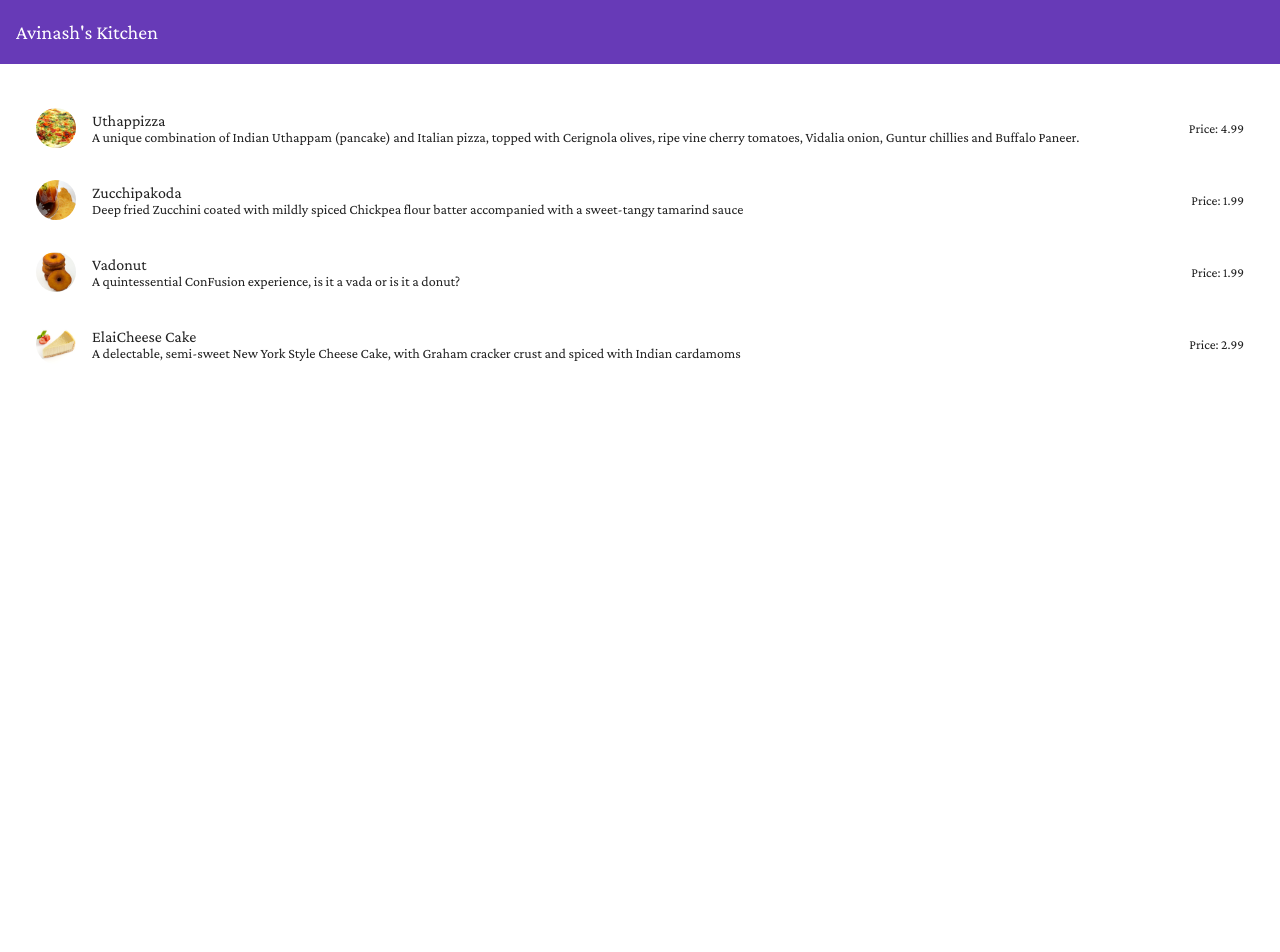
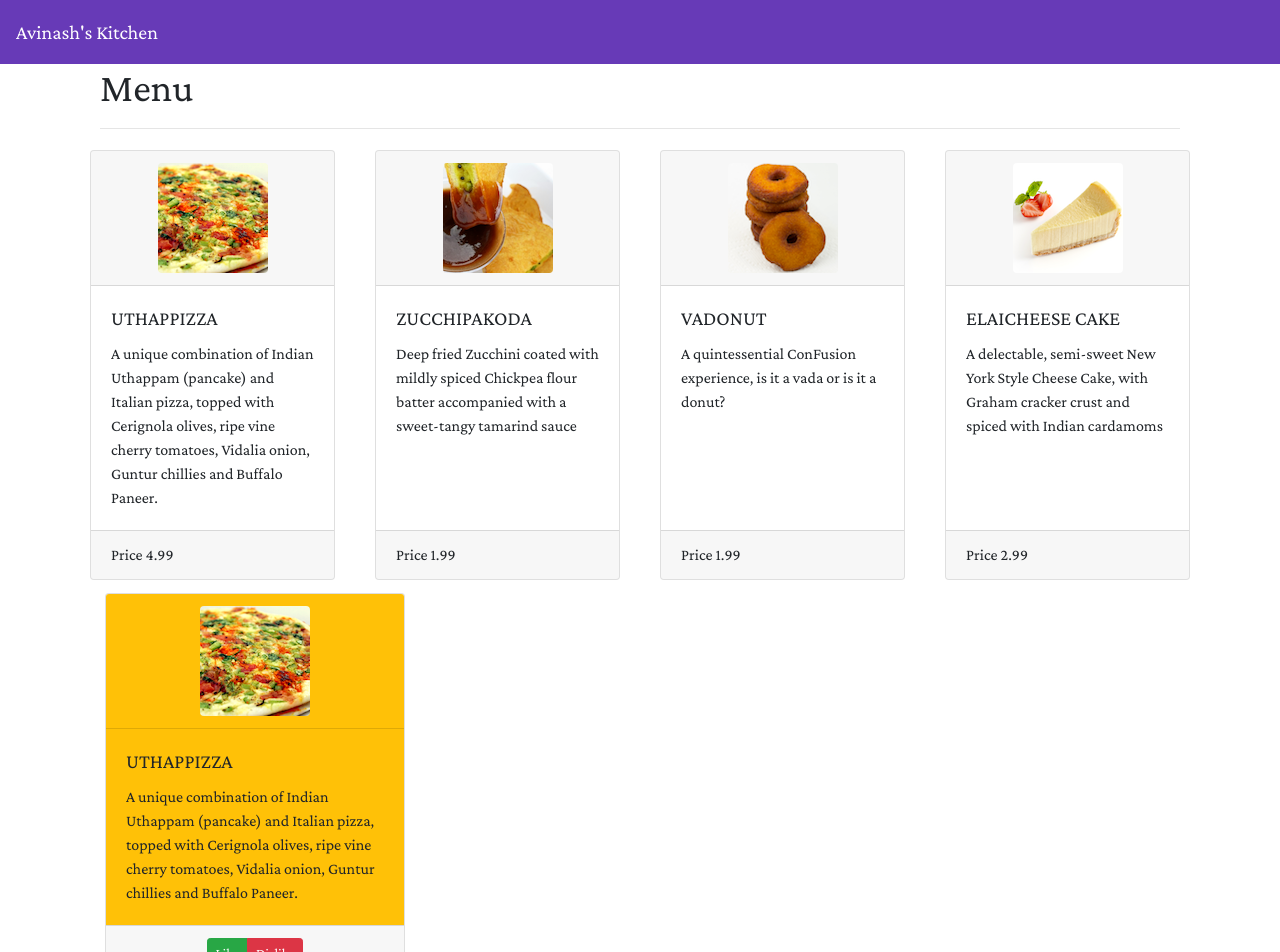
Before and after one commit to tingreavinash/Angular-Confusion, an Angular app: page / in a window 1280 px wide. Shown: the top 952 px of the page. Before the commit the page ends 800 px from the top, so only its background shows below. Built offline with nearby package versions, Linux system fonts and the light colour scheme.

Commit message:
component part 2

```diff
--- a/angular.json
+++ b/angular.json
@@ -7,7 +7,7 @@
       "projectType": "application",
       "schematics": {
         "@schematics/angular:component": {
-          "style": "scss"
+          "style": "css"
         }
       },
       "root": "",
@@ -28,9 +28,14 @@
               "src/assets"
             ],
             "styles": [
-              "src/styles.scss"
+              "src/styles.css",
+              "node_modules/bootstrap/dist/css/bootstrap.min.css"
+
             ],
-            "scripts": []
+            "scripts": [
+
+
+            ]
           },
           "configurations": {
             "production": {
@@ -124,5 +129,10 @@
       }
     }
   },
+  "schematics": {
+    "@schematics/angular:component": {
+      "styleext": "css"
+    }
+  },
   "defaultProject": "conFusion"
 }
--- a/src/app/app.component.ts
+++ b/src/app/app.component.ts
@@ -3,7 +3,7 @@ import { Component } from '@angular/core';
 @Component({
   selector: 'app-root',
   templateUrl: './app.component.html',
-  styleUrls: ['./app.component.scss']
+  styleUrls: ['./app.component.css']
 })
 export class AppComponent {
   title = 'conFusion';
--- a/src/app/app.module.ts
+++ b/src/app/app.module.ts
@@ -3,6 +3,8 @@ import { BrowserModule } from '@angular/platform-browser';
 import { BrowserAnimationsModule } from '@angular/platform-browser/animations';
 import { MatToolbarModule } from '@angular/material/toolbar';
 import { MatListModule } from '@angular/material/list';
+import { MatGridListModule } from '@angular/material/grid-list';
+
 import { FlexLayoutModule } from '@angular/flex-layout';
 import 'hammerjs';
 
@@ -21,7 +23,8 @@ import { MenuComponent } from './menu/menu.component';
     BrowserAnimationsModule,
     MatToolbarModule,
     FlexLayoutModule,
-    MatListModule
+    MatListModule,
+    MatGridListModule
   ],
   providers: [],
   bootstrap: [AppComponent]
--- a/src/app/menu/menu.component.html
+++ b/src/app/menu/menu.component.html
@@ -1,16 +1,54 @@
-<div class="container" fxLayout="column" fxLayoutGap="10px">
+<div class="container" >
+	<div class="container">
+		<h1>Menu</h1>
+		<hr>
+	</div>
 
-	<mat-list fxFlex >
-		<mat-list-item *ngFor="let dish of dishes">
-			<img matListAvatar src="{{dish.image}}" alt="{{dish.name}}">
-			<h1 matLine> {{dish.name}} </h1>
-			<small> Price: {{dish.price }}</small><br>
-			<p matLine>
-				<span>
-				{{dish.description}}
-				</span>
-			</p>
-		</mat-list-item>
-	</mat-list>
+	<div class=" row row-cols-4 mb-2" >
+		<div class="col card-group" *ngFor="let dish of dishes">
+			<div class="card" style="margin: 5px; max-width: 300px" >
+
+				<div class="card-header">
+					<img class="rounded mx-auto d-block" src="{{dish.image}}"
+					alt="{{dish.name}}">
+				</div>
+				<div class="card-body">
+					<h5 class="card-title">{{dish.name | uppercase}}</h5>
+					<p class="card-text"> {{dish.description}} </p>
+				</div>
+				<div class="card-footer">
+					<span>Price {{dish.price}}</span>
+				</div>
+			</div>
+		</div>
+
+	</div>
+
+	<div class="container" *ngIf="selectedDish">
+
+		<div class="card" style="margin: 5px; max-width: 300px" >
+
+				<div class="card-header bg-warning">
+					<img class="rounded mx-auto d-block" src="{{selectedDish.image}}"
+					alt="{{selectedDish.name}}">
+				</div>
+				<div class="card-body bg-warning">
+					<h5 class="card-title">{{selectedDish.name | uppercase}}</h5>
+					<p class="card-text"> {{selectedDish.description}} </p>
+				</div>
+				<div class="card-footer text-center">
+					<div class="btn-group">
+						<button type="button" class="btn btn-sm btn-success"> Like </button>
+						<button type="button" class="btn btn-sm btn-danger"> Dislike </button>
+					</div>
+				</div>
+		</div>
+
+	</div>
+
+
+
+
+
 
 </div>
--- a/src/app/menu/menu.component.ts
+++ b/src/app/menu/menu.component.ts
@@ -1,15 +1,7 @@
 import { Component, OnInit } from '@angular/core';
 import { Dish } from '../shared/dish'
 
-
-@Component({
-  selector: 'app-menu',
-  templateUrl: './menu.component.html',
-  styleUrls: ['./menu.component.scss']
-})
-export class MenuComponent implements OnInit {
-
-	dishes: Dish[]  =[
+const DISHES: Dish[] =[
     {
       id: '0',
       name: 'Uthappizza',
@@ -53,6 +45,18 @@ export class MenuComponent implements OnInit {
     }
 	];
 
+@Component({
+  selector: 'app-menu',
+  templateUrl: './menu.component.html',
+  styleUrls: ['./menu.component.css']
+})
+
+
+export class MenuComponent implements OnInit {
+
+	dishes: Dish[] = DISHES;
+  selectedDish: Dish = DISHES[0];
+
   constructor() { }
 
   ngOnInit(): void {
--- a/src/styles.scss
+++ b/src/styles.css
@@ -10,8 +10,3 @@ body {
 	padding: 0;
 	margin: 0;
 }
-
-.container{
-	margin: 20px;
-	display: flex;
-}
```
Also changed, not shown: src/app/app.component.css (added), src/app/app.component.scss (deleted), src/app/menu/menu.component.css (added), src/app/menu/menu.component.scss (deleted).
